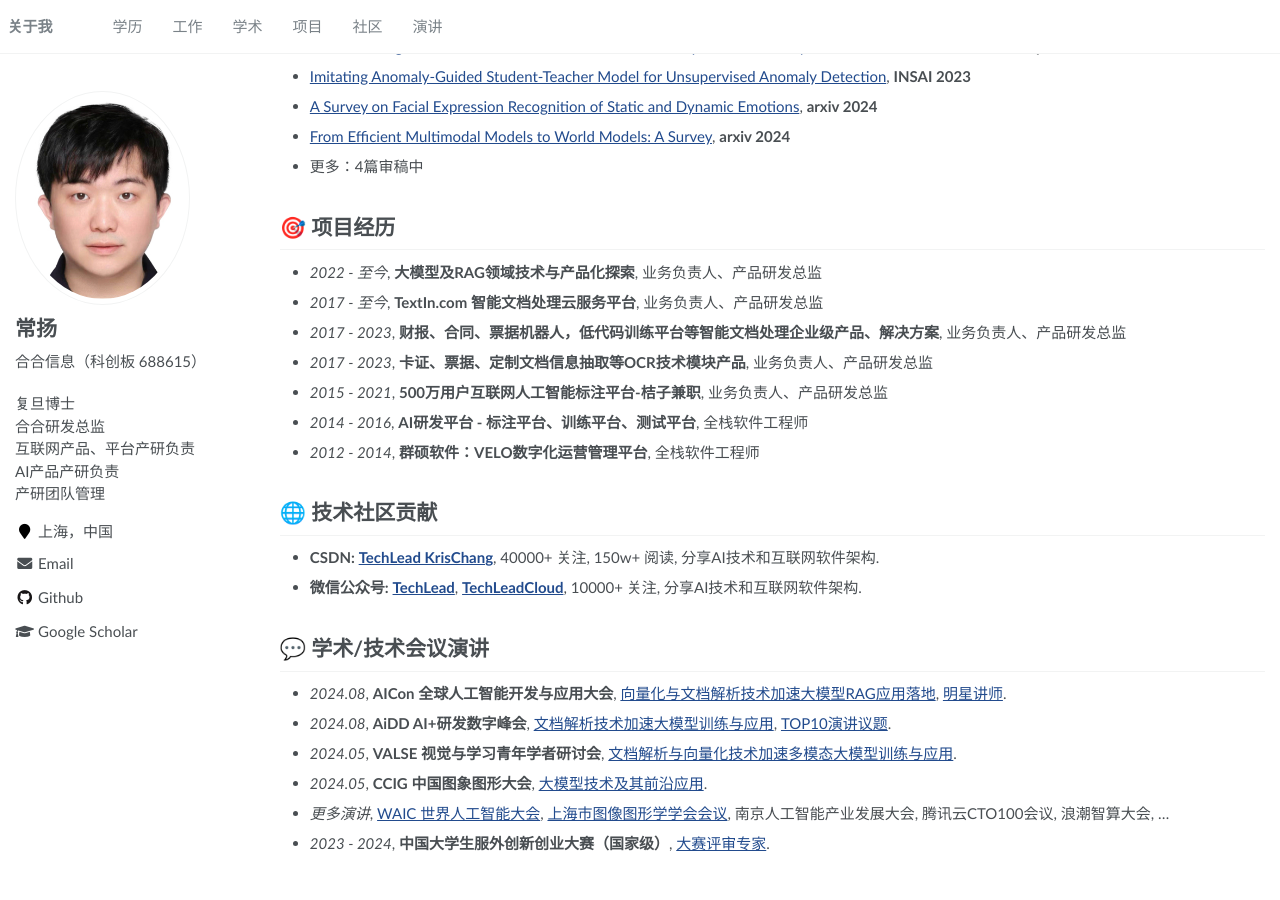
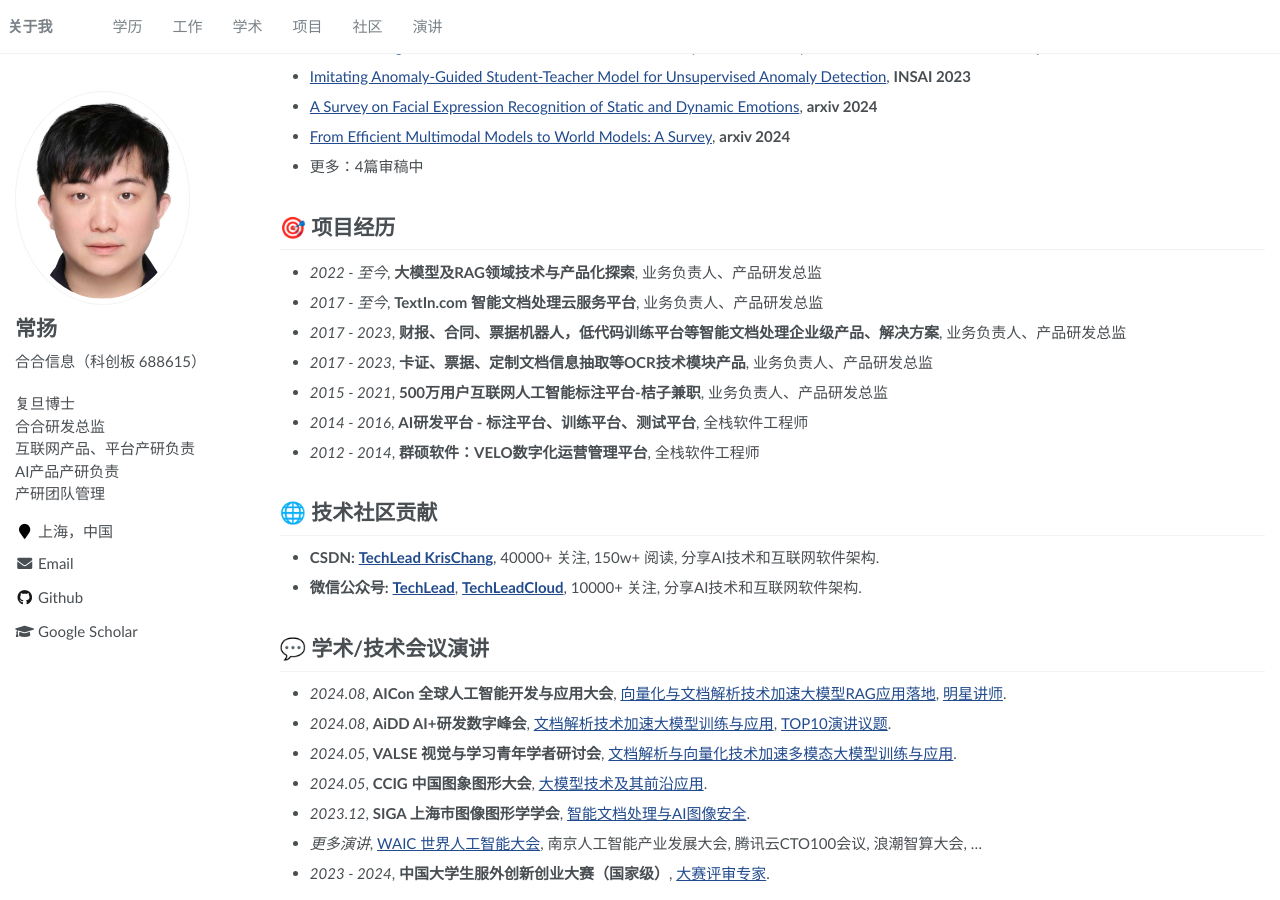
Before and after one commit to yangchangcy/yangchangcy.github.io, a Jekyll site: the page built from _pages/about.md, in a window 1280 px wide and 900 px high, scrolled down 553 px. Built offline with Jekyll 4.4.1, drawn with Linux system fonts in a browser that asks for light colours; before the commit the page ends 1423 px from its top, so only the background shows below that.

Commit message:
Update about.md

```diff
--- a/_pages/about.md
+++ b/_pages/about.md
@@ -79,6 +79,7 @@
 
 <span class='anchor' id='speech'></span>
 # 💬 学术/技术会议演讲
+
 - *2024.08*, **AICon 全球人工智能开发与应用大会**, [向量化与文档解析技术加速大模型RAG应用落地](https://aicon.infoq.cn/2024/shanghai/presentation/6004), [明星讲师](https://mp.weixin.qq.com/s/4UHYJ1cb-XiQPHjdOEXf6A).
 
 - *2024.08*, **AiDD AI+研发数字峰会**, [文档解析技术加速大模型训练与应用](https://aidd.vip/CWBWD-2024bj), [TOP10演讲议题](https://mp.weixin.qq.com/s/Dx0o7EazUkZa9dxRutKJbw).
@@ -87,6 +88,8 @@
 
 - *2024.05*, **CCIG 中国图象图形大会**, [大模型技术及其前沿应用](https://baijiahao.baidu.com/s?id=1800356490899597731).
 
-- *更多演讲*, [WAIC 世界人工智能大会](https://m.yicai.com/news/101104344.html), [上海市图像图形学学会会议](http://www.siga.org.cn/xhhd/2023hj.html), 南京人工智能产业发展大会, 腾讯云CTO100会议, 浪潮智算大会, ...
+- *2023.12*, **SIGA 上海市图像图形学学会**, [智能文档处理与AI图像安全](http://www.siga.org.cn/xhhd/2023hj.html).
+
+- *更多演讲*, [WAIC 世界人工智能大会](https://m.yicai.com/news/101104344.html), 南京人工智能产业发展大会, 腾讯云CTO100会议, 浪潮智算大会, ...
 
 - *2023 - 2024*, **中国大学生服外创新创业大赛（国家级）**, [大赛评审专家](https://finance.sina.cn/2024-08-27/detail-incmachm4105424.d.html).
```
